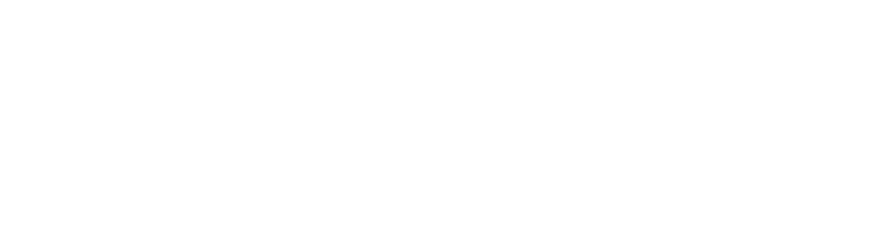
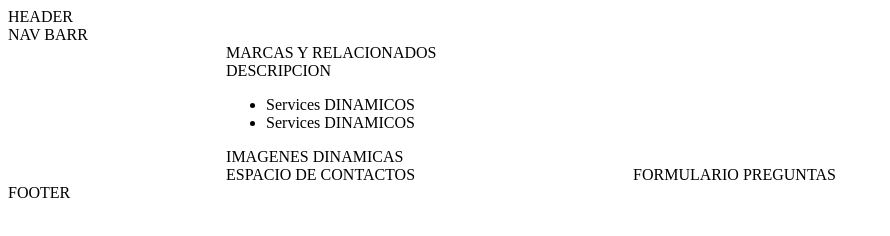
Before and after one commit to dian7875/LandingPagePR3, a plain HTML site: page index.html in a window 1280 px wide. Shown: the whole page, without its empty margins (0-890 px from the left). Drawn offline with Linux system fonts and the light colour scheme.

Commit message:
Maqueta LAn

```diff
--- a/css/Style.css
+++ b/css/Style.css
@@ -0,0 +1,40 @@
+body{
+display: grid;
+grid-template-areas:
+"HEAD HEAD HEAD HEAD"
+"NAV NAV NAV NAV"
+"- SPON SPON SPON"
+"- DESC DESC DESC"
+"- MAIN MAIN MAIN"
+"- GALL GALL GALL"
+"- CONT FORM FORM"
+"FOOT FOOT FOOT FOOT";
+}
+.H{
+    grid-area: HEAD;
+}
+.N {
+    grid-area: NAV;
+}
+.Rela {
+    grid-area: SPON;
+}
+.M {
+    grid-area: MAIN;
+}
+.Desc{
+    grid-area: DESC;
+}
+
+.FOR {
+    grid-area: FORM;
+}
+.C {
+    grid-area: CONT;
+}
+.F{
+grid-area: FOOT;
+}
+.Gallery{
+    grid-area: GALL;
+}
--- a/index.html
+++ b/index.html
@@ -3,9 +3,25 @@
 <head>
     <meta charset="UTF-8">
     <meta name="viewport" content="width=device-width, initial-scale=1.0">
+    <link rel="stylesheet" href="./css/Style.css">
     <title>CLimatizadora R Y C</title>
 </head>
 <body>
-
+     <header class="H">HEADER</header>
+    <nav class="N">NAV BARR</nav>
+    <div class="Rela">MARCAS Y RELACIONADOS</div>
+    <div class="Desc">DESCRIPCION</div>
+    <Main class="M">
+        <ul id="IMGGAL">
+          <li>Services DINAMICOS</li>
+          <li>Services DINAMICOS</li>
+        </ul>
+    </Main>
+    <span class="Gallery">
+        IMAGENES DINAMICAS
+    </span>
+    <form class="FOR" action="">FORMULARIO PREGUNTAS</form>
+    <aside class="C">ESPACIO DE CONTACTOS</aside>
+    <footer class="F">FOOTER</footer>
 </body>
 </html>
```
